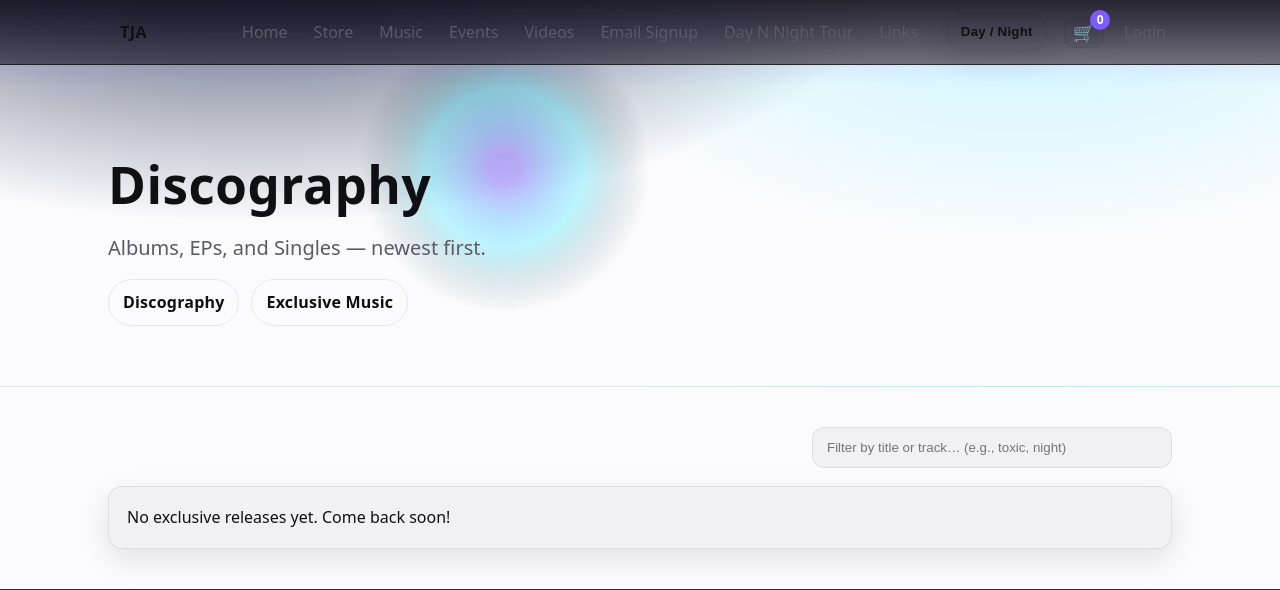
After one commit to tjaofficial/TJAofficialWebsite, a Django app: page /music/exclusive/ in a window 1280 px wide. The commit adds this page. Shown: the top 590 px of the page. Run offline with Django 5.2, Linux system fonts and the light colour scheme; data comes from the database, SQL or seed files in the repository; both versions use the stored data as it was after the commit; tables that the repository leaves empty hold one stand-in row (values such as "Sample post").

Commit message:
Exclusive Music Update

```diff
--- a/pages/urls.py
+++ b/pages/urls.py
@@ -22,6 +22,7 @@ urlpatterns = [
     path("checkout/cancel/", views.checkout_cancel, name="checkout_cancel"),
     path("webhooks/stripe/", views.stripe_webhook, name="stripe_webhook"),
     path('music/', views.music, name='music'),
+    path('music/exclusive/', views.exclusive_music, name='exclusive_music'),
     path('shows/', views.shows, name='shows'),
     path("shows/new/", views.add_show, name="add_show"),
     path('videos/', views.videos, name='videos'),
--- a/pages/views/music.py
+++ b/pages/views/music.py
@@ -4,3 +4,9 @@ from ..models import Release
 def music(request):
     releases = Release.objects.prefetch_related("tracks").all()
     return render(request, "pages/music.html", {"releases": releases})
+
+def exclusive_music(request):
+    releases = Release.objects.prefetch_related("tracks").filter(is_public=False)
+    if not releases.exists():
+        releases = False
+    return render(request, "pages/exclusive_music.html", {"releases": releases})
--- /dev/null
+++ b/templates/pages/exclusive_music.html
@@ -0,0 +1,94 @@
+{% extends "base.html" %}
+{% load static music_extras %}
+{% block title %}Music{% endblock %}
+{% block extra_head %}
+    <link rel="stylesheet" href="{% static 'css/music.css' %}">
+    <script defer src="{% static 'js/music.js' %}"></script>
+{% endblock  %}
+{% block hero %}
+    <section class="hero reveal">
+        <div class="container">
+            <h1 class="hero-title">Discography</h1>
+            <p class="hero-sub">Albums, EPs, and Singles — newest first.</p>
+            <div class="hero-actions">
+                <a class="btn ghost" href="/music/">Discography</a>
+                <a class="btn ghost" href="{% url 'exclusive_music' %}">Exclusive Music</a>
+            </div>
+        </div>
+        <canvas id="orb" aria-hidden="true"></canvas>
+    </section>
+{% endblock %}
+
+{% block content %}
+    <section class="reveal" style="margin-top: 40px;">
+        <!-- Filter -->
+        <div class="music-controls">
+            <input type="search" id="musicFilter" placeholder="Filter by title or track… (e.g., toxic, night)" aria-label="Filter discography">
+        </div>
+
+        {% if releases %}
+            <div class="discography" id="discography">
+                {% for r in releases %}
+                    <article class="release-card" data-title="{{ r.title|lower }}" data-type="{{ r.release_type }}">
+                        <div class="rel-media">
+                            {% if r.cover_url %}
+                                <img src="{{ r.cover_url }}" alt="{{ r.title }} cover art">
+                            {% else %}
+                                <div class="img-ph">TJA</div>
+                            {% endif %}
+                        </div>
+                        <div class="rel-body">
+                            <header class="rel-head">
+                                <h2 class="rel-title">{{ r.title }}</h2>
+                                <div class="rel-meta">
+                                    <span class="pill">{{ r.type_label }}</span>
+                                    <span class="muted">{{ r.release_date|date:"F j, Y" }}</span>
+                                </div>
+                                {% if r.description %}<p class="rel-desc">{{ r.description }}</p>{% endif %}
+                            </header>
+
+                            <ol class="tracklist">
+                                {% if r.release_type == "single" %}
+                                    {% with t=r.tracks.first %}
+                                        {% if t %}
+                                            <li class="track" data-track="{{ t.title|lower }}">
+                                                <span class="t-num">1</span>
+                                                <span class="t-title">{{ t.title }}</span>
+                                                <span class="t-dur">{{ t.duration_seconds|mmss }}</span>
+                                            </li>
+                                        {% else %}
+                                            <li class="track"><span class="t-title">Single</span></li>
+                                        {% endif %}
+                                    {% endwith %}
+                                {% else %}
+                                    {% for t in r.tracks.all %}
+                                        <li class="track" data-track="{{ t.title|lower }}">
+                                            <span class="t-num">{{ t.track_number }}</span>
+                                            <span class="t-title">{{ t.title }}</span>
+                                            <span class="t-dur">{{ t.duration_seconds|mmss }}</span>
+                                        </li>
+                                    {% empty %}
+                                        <li class="track"><span class="t-title">Tracklist coming soon</span></li>
+                                    {% endfor %}
+                                {% endif %}
+                            </ol>
+
+                            <footer class="rel-foot">
+                                {% if r.links_url %}
+                                    <a class="btn" href="{{ r.links_url }}" target="_blank" rel="noopener">All Platforms</a>
+                                {% else %}
+                                    <a class="btn ghost" href="/links/">All Platforms</a>
+                                {% endif %}
+                                <button class="btn ghost rel-collapse" data-collapse>Collapse</button>
+                            </footer>
+                        </div>
+                    </article>
+                {% endfor %}
+            </div>
+        {% else %}
+            <p class="card">No exclusive releases yet. Come back soon!</p>
+        {% endif %}
+    </section>
+
+    <div id="toast" class="toast" role="status" aria-live="polite" aria-atomic="true"></div>
+{% endblock %}
```
Also changed, not shown: templates/pages/music.html (+3 -4 lines), db.sqlite3.
